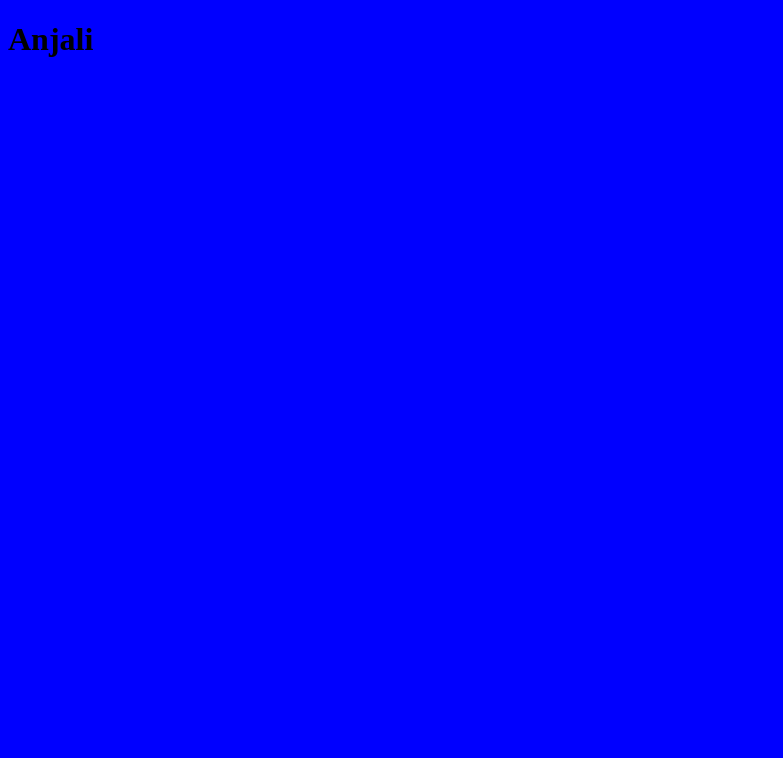
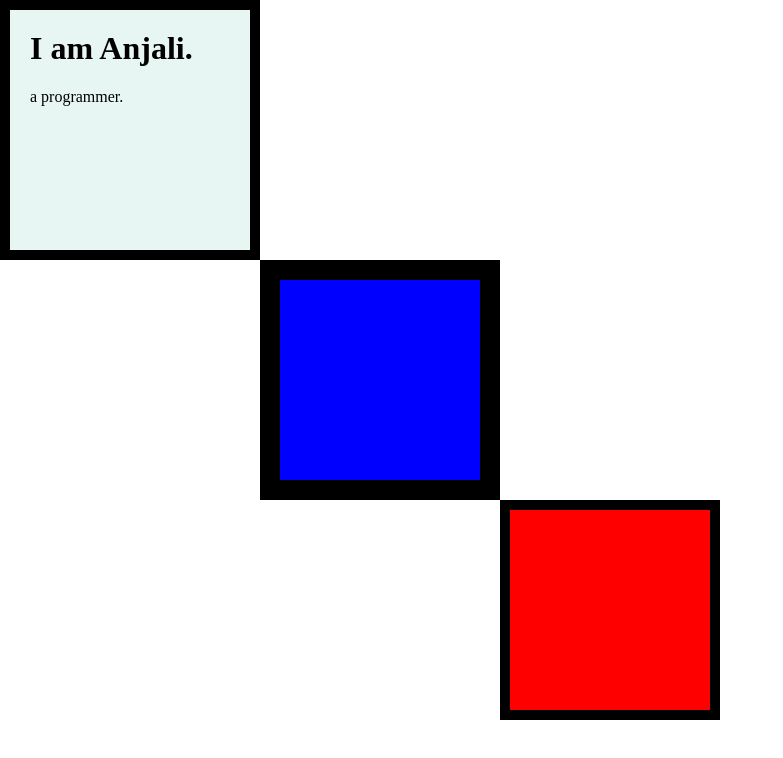
Before and after one commit to anjalimaurya0100/css, a plain HTML site: page ProfessionalCv/index.html in a window 1280 px wide. Shown: the whole page, without its empty margins (0-783 px from the left). Drawn offline with Linux system fonts and the light colour scheme.

Commit message:
added padding,margin,border css

```diff
--- a/ProfessionalCv/css/styles.css
+++ b/ProfessionalCv/css/styles.css
@@ -1,3 +1,28 @@
+
+.container1{
+  background-color: #E7F6F2;
+  width: 200px;
+  height: 200px;
+  border: solid 10px;
+  padding: 20px;
+}
 body{
+  margin: 0;
+}
+h1{
+  margin-top: 0;
+}
+.container2{
+  width: 200px;
+  height: 200px;
   background-color: blue;
+  border: solid 20px;
+  margin-left: 260px;
 }
+.container3{
+  width: 200px;
+  height: 200px;
+  background-color: red;
+  border: solid 10px;
+  margin-left: 500px;
+}
--- a/ProfessionalCv/index.html
+++ b/ProfessionalCv/index.html
@@ -4,8 +4,18 @@
     <meta charset="utf-8">
     <title>Anjali Maurya</title>
     <link rel="stylesheet" href="css/styles.css">
+    <link rel="icon" href="icon/favicon.ico">
   </head>
   <body>
-    <h1>Anjali</h1>
+    <div class="container1">
+      <h1>I am Anjali.</h1>
+      <p>a programmer.</p>
+    </div>
+    <div class="container2">
+
+    </div>
+    <div class="container3">
+
+    </div>
   </body>
 </html>
```
Also changed, not shown: ProfessionalCv/icon/favicon.ico (added).
